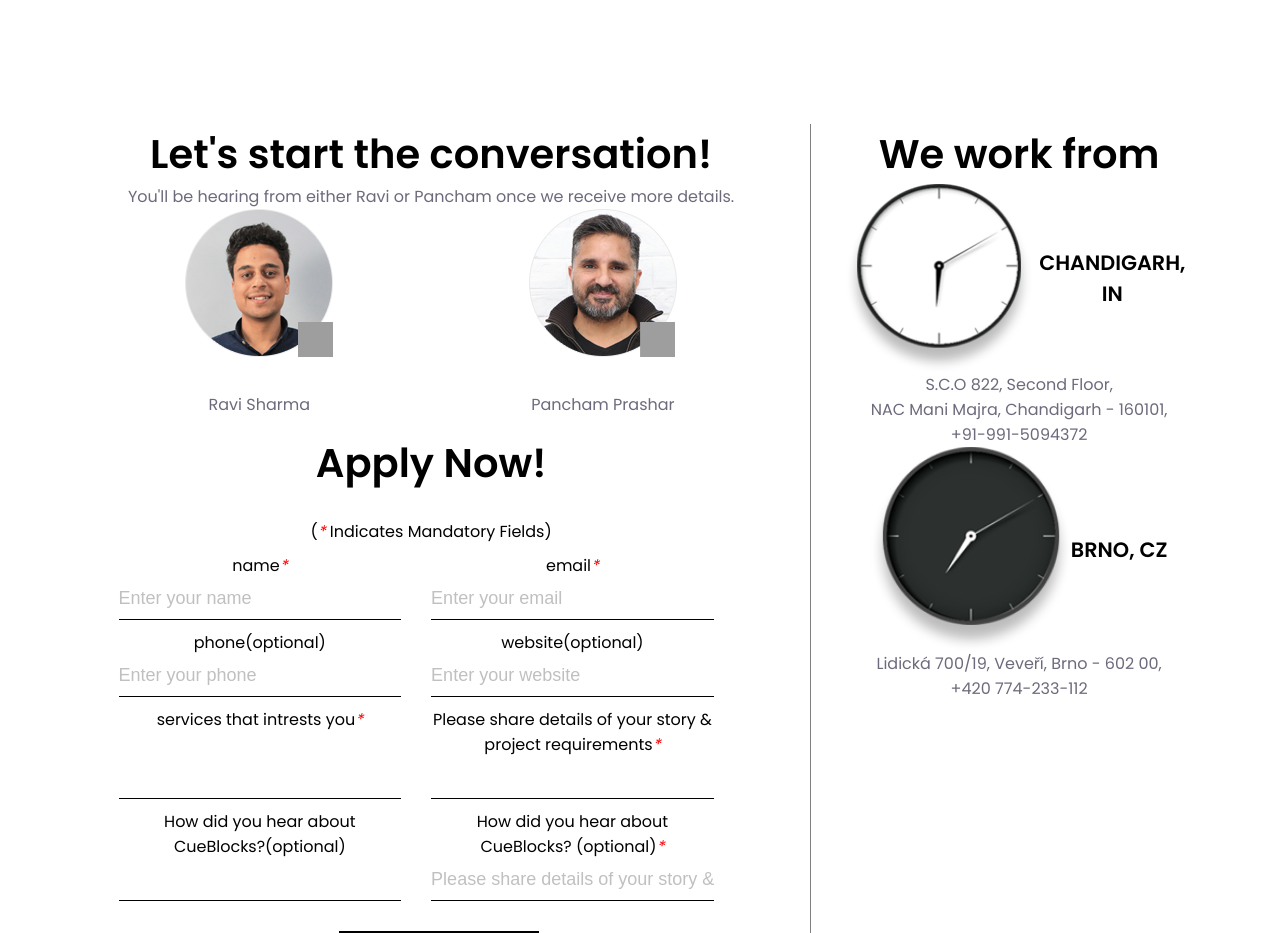
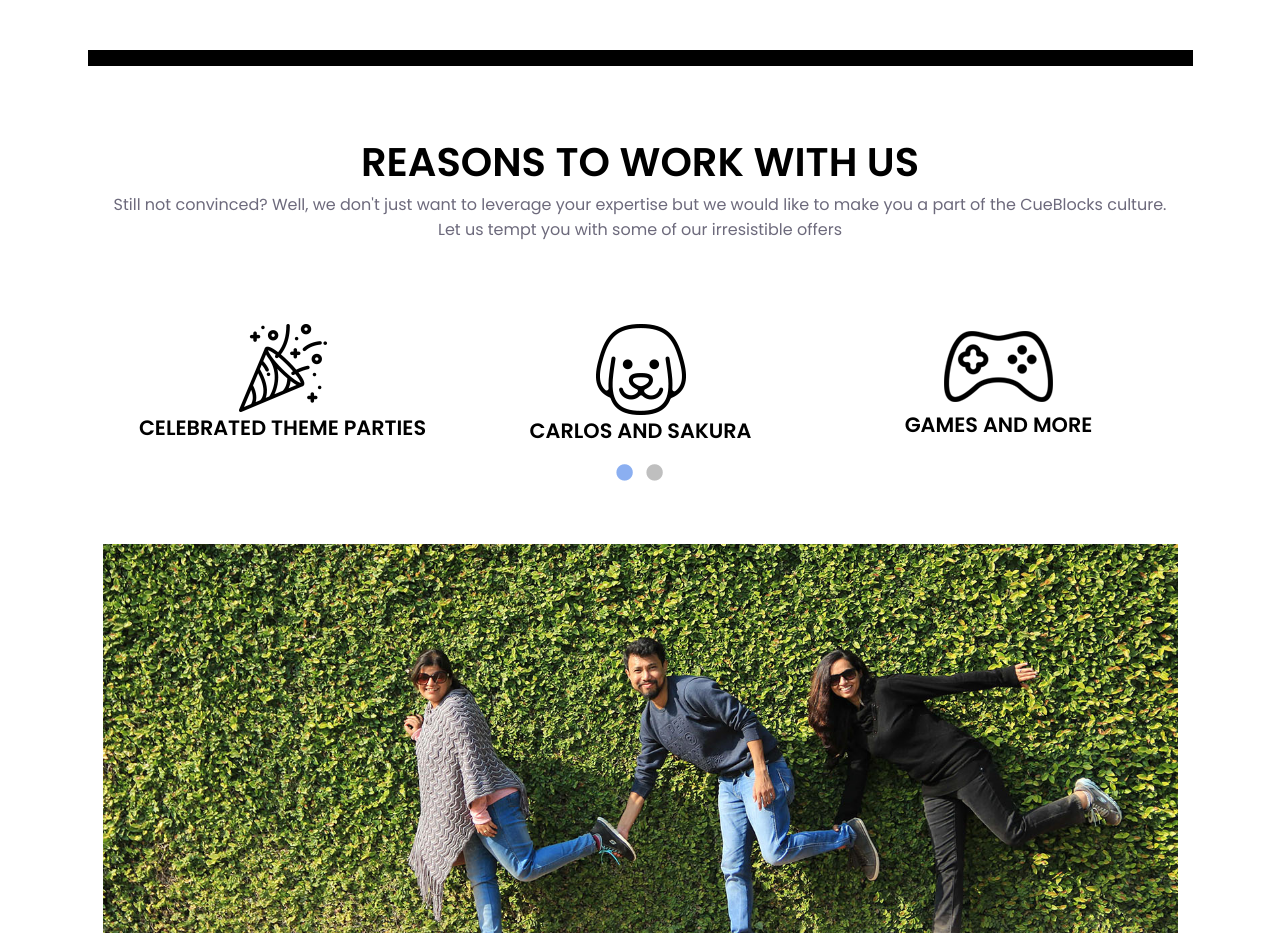
Before and after one commit to JashanDhiman/cueblocks_clone, a React (Create React App) app: page / in a window 1280 px wide. Shown: the part 539-1472 px from the top of the page. Built offline with nearby package versions, Linux system fonts and the light colour scheme; grey boxes are pictures that could not be loaded.

Commit message:
form data send to api fuctionality

```diff
--- a/package.json
+++ b/package.json
@@ -6,6 +6,7 @@
     "@testing-library/jest-dom": "^5.16.2",
     "@testing-library/react": "^12.1.3",
     "@testing-library/user-event": "^13.5.0",
+    "axios": "^0.24.0",
     "react": "^17.0.2",
     "react-dom": "^17.0.2",
     "react-google-recaptcha": "^2.1.0",
@@ -14,6 +15,7 @@
     "react-input-mask": "^2.0.4",
     "react-router-dom": "^6.2.1",
     "react-scripts": "5.0.0",
+    "react-simple-captcha": "^8.2.6",
     "react-slick": "^0.28.1",
     "react-toastify": "^8.2.0",
     "slick-carousel": "^1.8.1",
--- a/src/App.js
+++ b/src/App.js
@@ -3,13 +3,131 @@ import "slick-carousel/slick/slick.css";
 import "slick-carousel/slick/slick-theme.css";
 import "./styles/base.css";
 import { BrowserRouter, Route, Routes } from "react-router-dom";
-import Contact from "./components/Contact";
+//import Contact from "./components/Contact";
+import Career from "./components/Career";
 
 function App() {
+  //const data = {
+  //  props: {
+  //    errors: {},
+  //    auth: {
+  //      user: null,
+  //      favorites: 0,
+  //    },
+  //    flash: {
+  //      message: null,
+  //    },
+  //    prevUrl:
+  //      "https://js3.joinswitch.com/collections?avail=&brand=&category=&occasion=43&page=1&search=&shop=18&sort=recommended",
+  //    canLogin: false,
+  //    canRegister: false,
+  //    response: {
+  //      filters: "[]",
+  //      products: "{current_page: 1, data: Array(66), first_page_url: …}",
+  //    },
+  //    designerData: null,
+  //    occasionsList: [
+  //      {
+  //        footer_description: "",
+  //        header_description: "",
+  //        occasion_meta_description: "",
+  //        updated_at: "2019-11-26 12:26:17",
+  //        occasion_slug: "everyday",
+  //        show_on_collections_page: 1,
+  //        sort_order_on_collections_page: 0,
+  //        sort_order_on_header_dropdown: 0,
+  //        product_occasion_order: 1,
+  //        product_occasion_id: 38,
+  //        product_occasion_name: "Everyday",
+  //        is_checked: false,
+  //      },
+  //      '{footer_description: ".", header_description: "", i…}',
+  //      '{footer_description: "", header_description: "", is…}',
+  //      '{footer_description: "", header_description: "", is…}',
+  //      '{footer_description: "", header_description: "", is…}',
+  //    ],
+  //    shopList: [
+  //      {
+  //        updated_at: "2022-02-28 07:36:34",
+  //        footer_description: "",
+  //        header_description: "",
+  //        shop_meta_description: "",
+  //        shop_slug: "pop-of-color",
+  //        show_on_collections_page: 1,
+  //        sort_order_on_collections_page: 0,
+  //        sort_order_on_header_dropdown: 0,
+  //        product_shop_order: 0,
+  //        product_shop_id: 18,
+  //        product_shop_name: " Pop of Color",
+  //        is_checked: true,
+  //      },
+  //      {
+  //        updated_at: "2019-04-22 23:08:04",
+  //        footer_description: "",
+  //        header_description: "",
+  //        shop_meta_description: "",
+  //        shop_slug: "fashion",
+  //        show_on_collections_page: 1,
+  //        sort_order_on_collections_page: 0,
+  //        sort_order_on_header_dropdown: 4,
+  //        product_shop_order: 1,
+  //        product_shop_id: 14,
+  //        product_shop_name: "Fashion",
+  //        is_checked: false,
+  //      },
+  //      {
+  //        updated_at: "2019-04-22 23:09:27",
+  //        footer_description: "",
+  //        header_description: "",
+  //        shop_meta_description: "",
+  //        shop_slug: "fine",
+  //        show_on_collections_page: 1,
+  //        sort_order_on_collections_page: 0,
+  //        sort_order_on_header_dropdown: 1,
+  //        product_shop_order: 1,
+  //        product_shop_id: 10,
+  //        product_shop_name: "Fine",
+  //        is_checked: false,
+  //      },
+  //      {
+  //        updated_at: "2019-04-22 23:09:14",
+  //        footer_description: "",
+  //        header_description: "",
+  //        shop_meta_description: "",
+  //        shop_slug: "statement",
+  //        show_on_collections_page: 1,
+  //        sort_order_on_collections_page: 0,
+  //        sort_order_on_header_dropdown: 4,
+  //        product_shop_order: 1,
+  //        product_shop_id: 12,
+  //        product_shop_name: "Statement",
+  //        is_checked: false,
+  //      },
+  //      {
+  //        updated_at: "2019-04-22 23:09:46",
+  //        footer_description: "",
+  //        header_description: "",
+  //        shop_meta_description: "",
+  //        shop_slug: "vintage",
+  //        show_on_collections_page: 1,
+  //        sort_order_on_collections_page: 0,
+  //        sort_order_on_header_dropdown: 2,
+  //        product_shop_order: 1,
+  //        product_shop_id: 13,
+  //        product_shop_name: "Vintage",
+  //        is_checked: false,
+  //      },
+  //    ],
+  //    imageUrl: "https://joinswitch-products.s3-us-west-2.amazonaws.com/",
+  //  },
+  //  children: ["<f />", "<div />"],
+  //};
   return (
     <BrowserRouter>
       <Routes>
-        <Route path="/" element={<Contact />} />
+        <Route path="/" element={<Career />} />
+
+        {/*<Route path="/" element={<Career props={data} />} />*/}
         {/*<Route path="/contact" element={<Contact />} />*/}
         {/*<Route path="/career" element={<Career />} />*/}
       </Routes>
--- a/src/components/Career.js
+++ b/src/components/Career.js
@@ -10,72 +10,151 @@ const Career = () => {
     {
       field: [
         {
+          tag: "input",
           title: "name",
+          name: "name",
           placeholder: "Enter your name",
           mendetory: true,
+          type: "text",
         },
       ],
     },
     {
       field: [
         {
+          tag: "input",
           title: "email",
+          name: "email",
           placeholder: "Enter your email",
           mendetory: true,
+          type: "email",
         },
       ],
     },
     {
       field: [
         {
+          tag: "input",
           title: "phone",
+          name: "mobilephone",
           placeholder: "Enter your phone",
           mendetory: true,
+          type: "number",
         },
       ],
     },
     {
       field: [
         {
+          tag: "input",
           title: "job",
+          name: "jobtitle",
           placeholder: "Enter job title",
           mendetory: true,
+          type: "text",
         },
       ],
     },
     {
       field: [
         {
+          tag: "input",
           title: "file",
+          name: "attachment",
           placeholder: "provide file",
           mendetory: true,
-        },
-      ],
-    },
-    {
-      field: [
-        {
-          title: "captcha",
-          placeholder: "Enter the provided captcha",
-          mendetory: true,
+          type: "file",
         },
       ],
     },
   ];
   const initialValues = {
-    name: "",
-    email: "",
-    phone: "",
-    job: "",
-    file: "",
-    captcha: "",
+    email: "jashan@cueblocks.com",
+    name: "Jashan Dhiman",
+    jobtitle: "Testing - Api Creation",
+    mobilephone: "9872076386",
+    attachment: "",
   };
+  //const occasionsList = [props.props.occasionsList[0]];
+  //const shopList = props.props.shopList;
+
+  //shopList.map((obj) => {
+  //  obj["product_name"] = obj["product_shop_name"];
+  //  obj["meta_description"] = obj["shop_meta_description"];
+  //  obj["product_slug"] = obj["shop_slug"];
+  //  obj["product_order"] = obj["product_shop_order"];
+  //  obj["product_id"] = obj["product_shop_id"];
+  //});
+  //occasionsList.map((obj) => {
+  //  obj["product_name"] = obj["product_occasion_name"];
+  //  obj["meta_description"] = obj["occasion_meta_description"];
+  //  obj["product_slug"] = obj["occasion_slug"];
+  //  obj["product_order"] = obj["product_occasion_order"];
+  //  obj["product_id"] = obj["product_occasion_id"];
+  //});
+  //console.log(occasionsList);
+  //const merge = [...shopList, ...occasionsList];
+  //merge.sort((a, b) => {
+  //  let fa = a.product_name.toLowerCase(),
+  //    fb = b.product_name.toLowerCase();
+  //  if (fa < fb) {
+  //    return -1;
+  //  }
+  //  if (fa > fb) {
+  //    return 1;
+  //  }
+  //  return 0;
+  //});
+
   return (
     <>
+      {/*<div>Collections</div>
+      <div className="filter_div-value">
+        {merge.map((data, index) => {
+          return (
+            <div className="filter_div-select mt-20px" key={index}>
+              <div className="check_div flex justify-start items-center relative">
+                <input
+                  type="checkbox"
+                  id={data.product_id}
+                  name=""
+                  value="yes"
+                  checked={data.is_checked}
+                  className="opacity-0 absolute"
+                />
+                <label
+                  htmlFor={data.product_id}
+                  //onClick={() => handleShopListClick(data, key)}
+                  className="select-none font-sofia font-normal text-black-100 text-font14 pl-12px"
+                >
+                  <span className="checked_div">
+                    <svg
+                      width="12"
+                      height="10"
+                      viewBox="0 0 12 10"
+                      fill="none"
+                      xmlns="http://www.w3.org/2000/svg"
+                    >
+                      <path
+                        d="M1.07715 5.00008L4.15407 8.077L10.9233 0.692383"
+                        stroke="white"
+                        strokeWidth="2"
+                      />
+                    </svg>
+                  </span>
+                  {data.product_name.toLowerCase().charAt(0).toUpperCase() +
+                    data.product_name.toLowerCase().slice(1)}
+                </label>
+              </div>
+            </div>
+          );
+        })}
+      </div>*/}
+
       <Navbar />
       <div className="main-content">
         <LandingPage />
-        <Form props={[fieldsToShow, initialValues]} />
+        <Form props={[fieldsToShow, initialValues, "_carrer"]} />
         <ClientsWords />
       </div>
       <Footer />
--- a/src/components/Form.js
+++ b/src/components/Form.js
@@ -1,22 +1,43 @@
 import React, { useEffect, useState } from "react";
 import { toast } from "react-toastify";
+import axios from "axios";
 
 const Form = ({ props }) => {
-  const [fieldsToShow, initialValues] = props;
-
+  const [fieldsToShow, initialValues, page] = props;
   const [formValues, setFormValues] = useState(initialValues);
   const [formErrors, setFormErrors] = useState({});
   const [isSubmit, setIsSubmit] = useState(false);
+  var bodyFormData = new FormData();
 
   const handleChange = (e) => {
     const { name, value } = e.target;
-    setFormValues({ ...formValues, [name]: value });
-    //console.log(name, value);
+    if (name === "attachment") {
+      var file = e.target.files[0];
+      console.log(formValues);
+      setFormValues({ ...formValues, [name]: file });
+    } else {
+      setFormValues({ ...formValues, [name]: value });
+    }
   };
   const handleSubmit = (e) => {
     e.preventDefault();
     setFormErrors(validate(formValues));
     setIsSubmit(true);
+    for (var key in formValues) {
+      bodyFormData.append(key, formValues[key]);
+    }
+    axios({
+      method: "post",
+      url: "https://apistaging.cueblocks.com/",
+      data: bodyFormData,
+      headers: { "Content-Type": "multipart/form-data" },
+    })
+      .then((response) => {
+        console.log(response);
+      })
+      .catch((err) => {
+        console.log(err);
+      });
   };
   useEffect(() => {
     if (Object.keys(formErrors).length === 0 && isSubmit) {
@@ -37,19 +58,14 @@ const Form = ({ props }) => {
         errors.email = "This is not valid email format!";
       }
     }
-    if ("phone" in initialValues) {
-      if (!values.phone) {
-        errors.phone = "phone no is required!";
+    if ("mobilephone" in initialValues) {
+      if (!values.mobilephone) {
+        errors.mobilephone = "phone no is required!";
       }
     }
-    if ("job" in initialValues) {
-      if (!values.job) {
-        errors.job = "job title is required!";
-      }
-    }
-    if ("file" in initialValues) {
-      if (!values.file) {
-        errors.file = "file is required!";
+    if ("jobtitle" in initialValues) {
+      if (!values.jobtitle) {
+        errors.jobtitle = "job title is required!";
       }
     }
     return errors;
@@ -63,28 +79,32 @@ const Form = ({ props }) => {
           toastId: "*",
         })}
 
-      <form className="apply_form" onSubmit={handleSubmit}>
+      <form
+        className="apply_form"
+        onSubmit={handleSubmit}
+        encType="multipart/form-data"
+      >
         <h2>
           Apply Now!<br></br>
           <span id="indicate">
             (<em>* </em>Indicates Mandatory Fields)
           </span>
         </h2>
-        <div className="form_inputs">
+        <div className={`form_inputs${page}`}>
           {/*{console.log(formValues)}*/}
           {fieldsToShow.map((entry) => {
             return entry.field.map((f, index) => {
               return (
-                <div className="form_row" key={index}>
+                <div className={`form_row${page}`} key={index}>
                   <label>
                     {f.title}
                     {f.mendetory ? <em>*</em> : <span>(optional)</span>}
                   </label>
-                  <input
-                    type="text"
-                    name={f.title}
+                  <f.tag
+                    type={f.type}
+                    name={f.name}
                     placeholder={f.placeholder}
-                    value={formValues[f.title]}
+                    //value={formValues[f.name]}
                     onChange={handleChange}
                   />
                   <p className="alert">{formErrors[f.title]}</p>
--- a/src/styles/base.css
+++ b/src/styles/base.css
@@ -88,17 +88,17 @@ body {
 }
 h1 {
   font-weight: 900;
-  color: black;
+  color: #000;
   font-size: clamp(2rem, 3.5vw, 3rem);
 }
 h2 {
   font-weight: 900;
-  color: black;
+  color: #000;
   font-size: clamp(1.5rem, 3.5vw, 2.5rem);
 }
 h3 {
   font-weight: 900;
-  color: black;
+  color: #000;
   font-size: clamp(1rem, 3.5vw, 1.3rem);
 }
 ul {
@@ -139,7 +139,7 @@ img {
   z-index: 10;
   background-color: #fff;
   font-size: 2rem;
-  color: black;
+  color: #000;
   box-shadow: 0 0 5px 0 #eee;
   padding: 0 5%;
 }
@@ -166,16 +166,16 @@ img {
   flex-direction: column;
   align-items: center;
   font-size: 1rem;
-  color: black;
+  color: #000;
   font-weight: 100;
 }
 .nav_link:hover {
-  border-bottom: 1px solid black;
+  border-bottom: 1px solid #000;
 }
 .active {
-  color: black;
+  color: #000;
   font-weight: 500;
-  border-bottom: 1px solid black;
+  border-bottom: 1px solid #000;
 }
 .sidebar {
   width: 100vw;
@@ -244,7 +244,7 @@ section {
 }
 .border-dark {
   height: 16px;
-  background-color: black;
+  background-color: #000;
 }
 .career .career_2 {
   display: flex;
@@ -289,7 +289,7 @@ section {
   flex-direction: row;
   font-size: 24px;
   font-weight: 900;
-  color: black;
+  color: #000;
 }
 .career .career_3 .container .posts {
   width: 50%;
@@ -314,17 +314,48 @@ em,
 .alert {
   color: red;
 }
-.apply_form .form_inputs {
+.apply_form .form_inputs_carrer {
   display: grid;
   grid-template-columns: repeat(2, 1fr);
 }
-.apply_form .form_row {
+.apply_form .form_inputs_contact {
+  display: grid;
+  grid-template-columns: repeat(1, 1fr);
+}
+.apply_form .form_inputs_carrer .form_row_carrer {
   display: flex;
   flex-direction: column;
-  border-bottom: 1px solid black;
-  color: black;
+  border-bottom: 1px solid #000;
+  color: #000;
   width: calc(100% - 30px);
   margin-bottom: 10px;
+}
+.apply_form .form_inputs_contact .form_row_contact {
+  border: 1px solid #000;
+  border-radius: 10px;
+  height: 68px;
+  padding: 13px 26px;
+  font-weight: 400;
+  position: relative;
+  z-index: 1;
+  background-color: transparent;
+  margin-bottom: 25px;
+  clear: both;
+}
+.elipse-2 {
+  display: -webkit-box;
+  -webkit-line-clamp: 2;
+  -webkit-box-orient: vertical;
+  overflow: hidden;
+  text-overflow: ellipsis;
+}
+.field_active {
+  transform: translateY(-30px);
+  font-size: 16px;
+  z-index: 2;
+  background-color: #fff;
+  padding: 0 5px;
+  left: 20px;
 }
 input {
   border: 0;
@@ -362,7 +393,7 @@ input[type="number"] {
   width: 200px;
 }
 .submit_button:hover {
-  background-color: black;
+  background-color: #000;
   color: #fff;
 }
 .success_msg {
@@ -395,7 +426,7 @@ input[type="number"] {
   margin: 0 auto;
 }
 .sub_footer .clients_exp .position {
-  color: black;
+  color: #000;
 }
 .sub_footer .clients_exp .clients_logo {
   border-top: 0.0000001rem solid grey;
```
Also changed, not shown: src/components/Captcha.js (added, +58 -0 lines), 2 other files (tests, documents, lock files or other folders).
